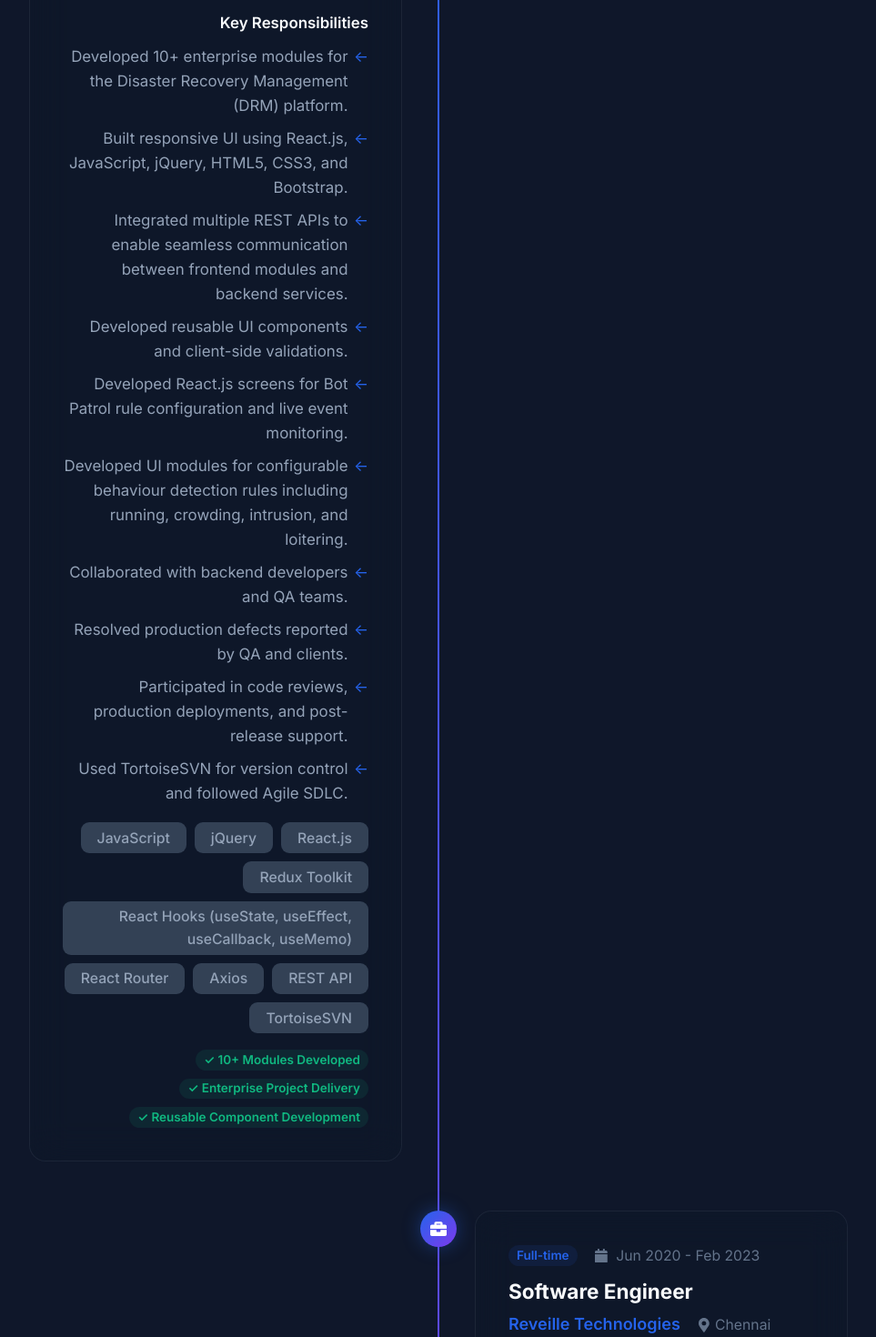
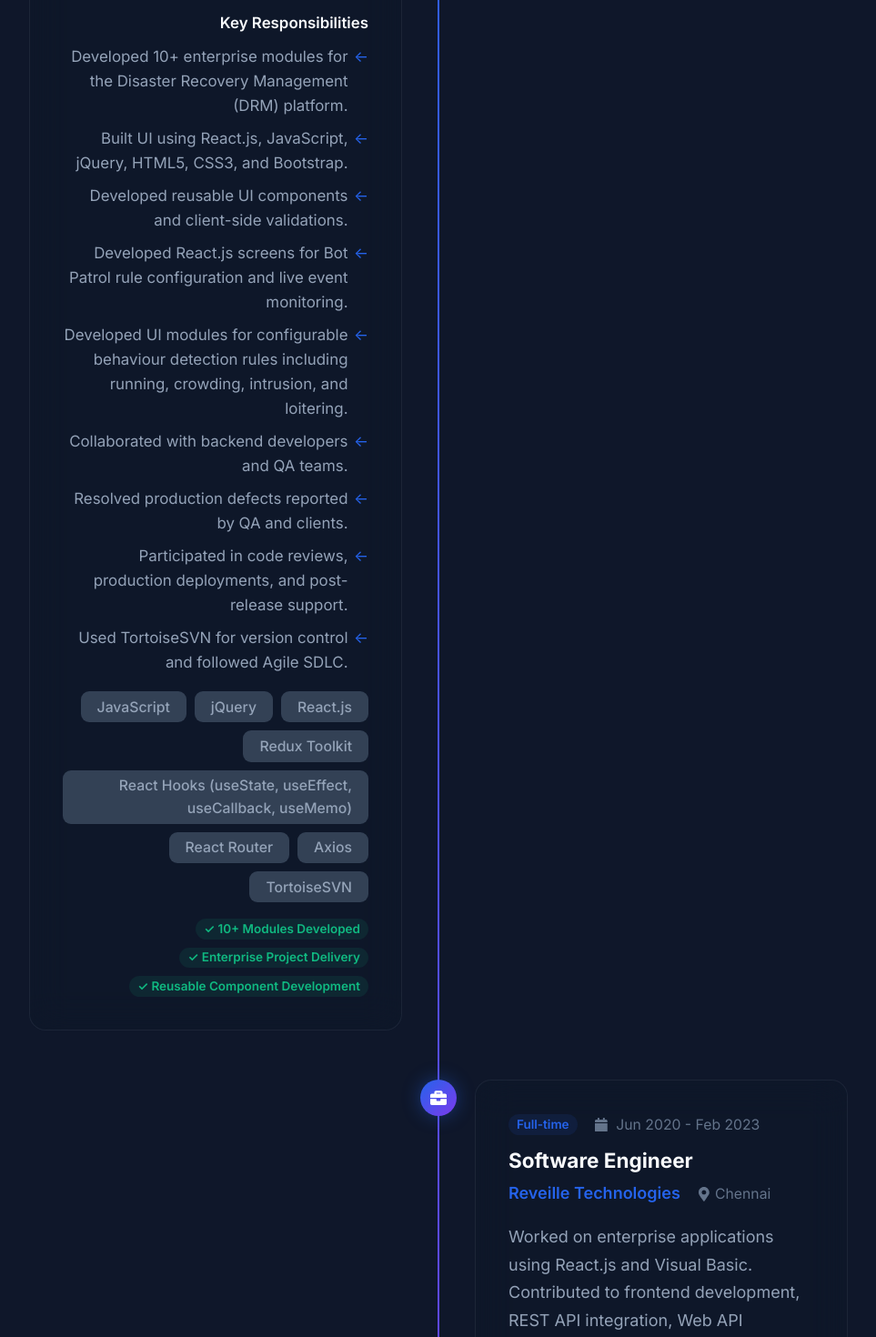
Before and after one commit to senthamizhselvanv/SenthamizhselvanV_Portfolio, a React (Vite) app: page / in a window 1280 px wide. Shown: the part 5160-6630 px from the top of the page at 91% size, without its empty margins (158-1121 px from the left). Built offline with nearby package versions, Linux system fonts and the light colour scheme.

Commit message:
Removed REST API

```diff
--- a/src/data/experience.js
+++ b/src/data/experience.js
@@ -10,8 +10,7 @@ export const experiences = [
       "Worked as a Senior UI Developer on enterprise web applications using React.js, JavaScript, jQuery, and REST APIs. Contributed to enterprise products including Disaster Recovery Management (DRM) and Bot Patrol.",
     responsibilities: [
       "Developed 10+ enterprise modules for the Disaster Recovery Management (DRM) platform.",
-      "Built responsive UI using React.js, JavaScript, jQuery, HTML5, CSS3, and Bootstrap.",
-      "Integrated multiple REST APIs to enable seamless communication between frontend modules and backend services.",
+      "Built UI using React.js, JavaScript, jQuery, HTML5, CSS3, and Bootstrap.",
       "Developed reusable UI components and client-side validations.",
       "Developed React.js screens for Bot Patrol rule configuration and live event monitoring.",
       "Developed UI modules for configurable behaviour detection rules including running, crowding, intrusion, and loitering.",
@@ -28,7 +27,6 @@ export const experiences = [
       "React Hooks (useState, useEffect, useCallback, useMemo)",
       "React Router",
       "Axios",
-      "REST API",
       "TortoiseSVN",
     ],
     achievements: [
--- a/src/data/home.js
+++ b/src/data/home.js
@@ -3,7 +3,7 @@ export const metaData = {
   description: "description",
   descContent: `Senthamizhselvan V - Senior Frontend Developer with 6+ years of software
   development experience, specializing in React.js and JavaScript.
-  Experienced in building reusable, responsive enterprise web applications
+  Experienced in building reusable, enterprise web applications
   using React.js, Redux Toolkit, React Hooks, REST APIs, Axios, React Router,
   HTML5, CSS3, and Bootstrap. Strong experience in API integration, component
   development, performance optimization, debugging, and production support.`,
--- a/src/data/projects.js
+++ b/src/data/projects.js
@@ -36,7 +36,6 @@ export const projects = [
       "React Hooks",
       "React Router",
       "Axios",
-      "REST APIs",
     ],
     category: "Surveillance Application",
     features: [
```
